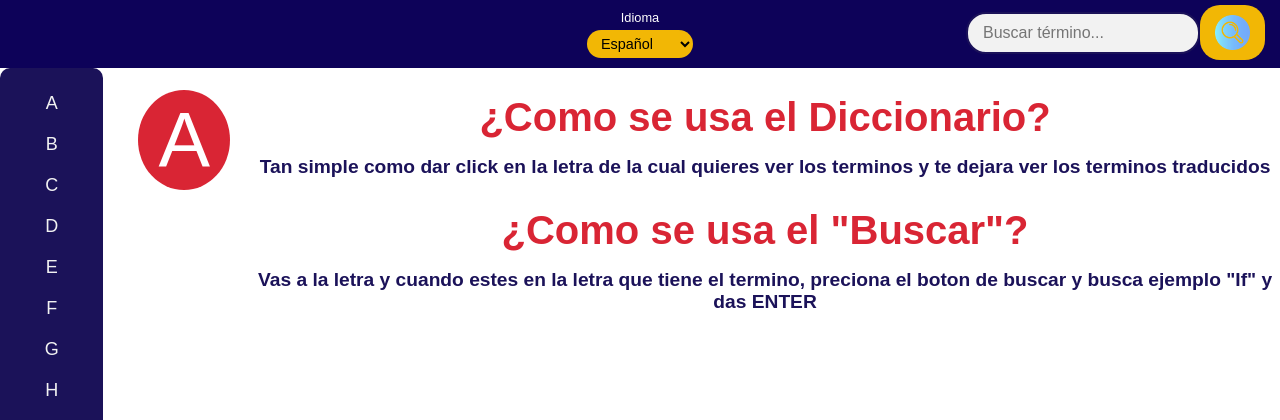
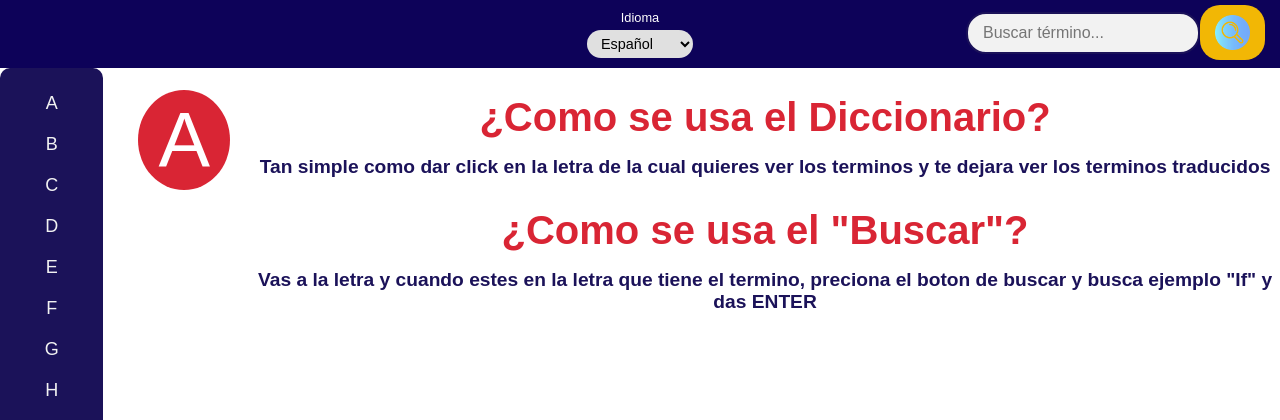
Before and after one commit to TheKingXion/Proyecto_Final, a Flask app: page /dictionary-usage in a window 1280 px wide, with the pointer over the restyled element. Shown: the top 420 px of the page. Run offline with Flask 3, Linux system fonts and the light colour scheme.

Commit message:
TOdo listo

```diff
--- a/static/css/dictionary_usage.css
+++ b/static/css/dictionary_usage.css
@@ -47,10 +47,6 @@ header {
     border: none;
     background-color: #e0e0e0;
     cursor: pointer;
-}
-
-.language-select-box:hover {
-    background-color: #F2B705;
 }
 
 main {
```
